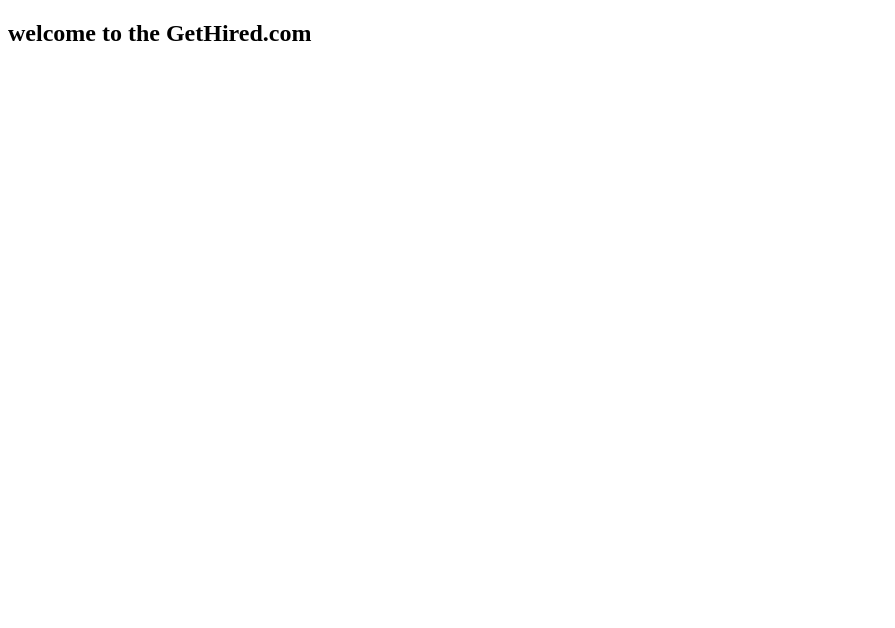
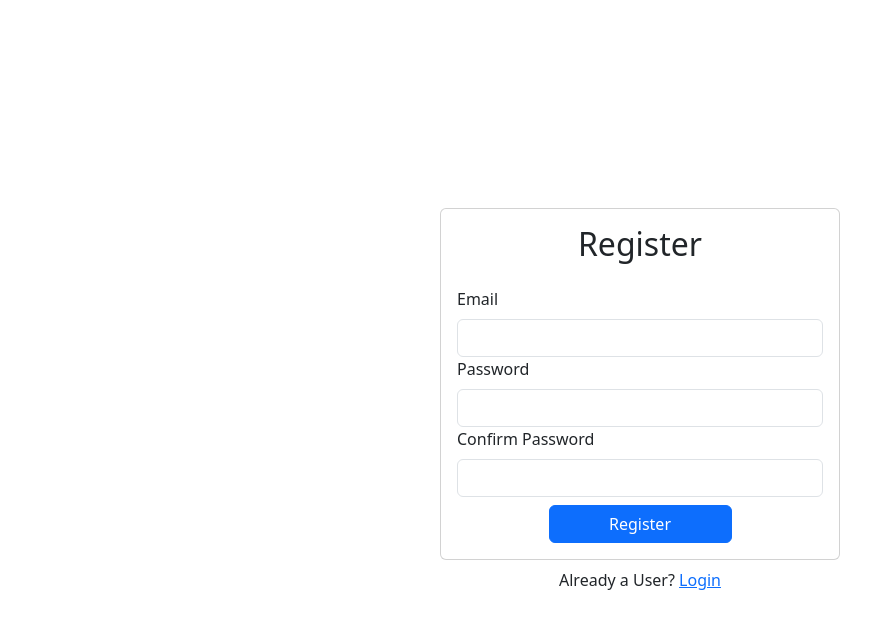
Before and after one commit to A2Basit/gethired, a React (Vite) app: page /register in a window 1280 px wide. Shown: the top 628 px of the page, without its empty margins (0-895 px from the left). Built offline with nearby package versions, Linux system fonts and the light colour scheme; no server answers.

Commit message:
created login and registration page to authenticate user.

```diff
--- a/src/App.jsx
+++ b/src/App.jsx
@@ -1,11 +1,29 @@
-import { useState } from 'react'
-import reactLogo from './assets/react.svg'
-import viteLogo from '/vite.svg'
+import { Container } from "react-bootstrap";
+import { Route, Routes } from "react-router-dom";
+import Register from "./pages/register";
+import Login from "./pages/login";
+import AuthRoute from "./components/AuthRoute";
+import Home from "./pages/Home";
 
-function App(){
+const App = () => {
   return (
-    <h2>welcome to the GetHired.com</h2>
-  )
-}
+    <>
+      <Container
+        className="d-flex align-items-center justify-content-center"
+        style={{ minHeight: "100vh" }}>
+        <div className="w-100" style={{ maxWidth: "400px" }}>
+          <Routes>
+            <Route element={<AuthRoute />}>
+              <Route path="/" element={<Home />} />
+              <Route path="/home" element={<Home />} />
+            </Route>
+            <Route path="/register" element={<Register />} />
+            <Route path="/login" element={<Login />} />
+          </Routes>
+        </div>
+      </Container>
+    </>
+  );
+};
 
-export default App
+export default App;
--- /dev/null
+++ b/src/components/AuthRoute.jsx
@@ -0,0 +1,15 @@
+import { useAuth } from "../context/AuthProvider";
+import { Navigate, Outlet, useLocation } from "react-router-dom";
+
+const AuthRoute = () => {
+  const { user } = useAuth();
+  const location = useLocation();
+
+  return user ? (
+    <Outlet />
+  ) : (
+    <Navigate to={"/login"} replace state={{ path: location.pathname }} />
+  );
+};
+
+export default AuthRoute;
--- /dev/null
+++ b/src/context/AuthProvider.jsx
@@ -0,0 +1,33 @@
+import { createContext, useContext, useEffect, useState } from "react";
+import { supabase } from "../../supabase/config";
+const AuthContext = createContext({});
+
+export const useAuth = () => useContext(AuthContext);
+
+const login = (email, password) =>
+  supabase.auth.signInWithPassword({ email, password });
+
+const AuthProvider = ({ children }) => {
+  const [user, setUser] = useState(null);
+  const [auth, setAuth] = useState(false);
+
+  useEffect(() => {
+    const { data } = supabase.auth.onAuthStateChange((event, session) => {
+      if (event === "SIGNED_IN") {
+        setUser(session.user);
+        setAuth(true);
+      }
+    });
+    return () => {
+      data.subscription.unsubscribe();
+    };
+  }, []);
+
+  return (
+    <AuthContext.Provider value={{ user, login }}>
+      {children}
+    </AuthContext.Provider>
+  );
+};
+
+export default AuthProvider;
--- a/src/main.jsx
+++ b/src/main.jsx
@@ -1,10 +1,17 @@
-import { StrictMode } from 'react'
-import { createRoot } from 'react-dom/client'
-import App from './App.jsx'
-import './index.css'
+import "bootstrap/dist/css/bootstrap.min.css";
+import React from "react";
+import ReactDOM from "react-dom/client";
+import App from "./App";
+import "./index.css";
+import { BrowserRouter } from "react-router-dom";
+import AuthProvider from "./context/AuthProvider";
 
-createRoot(document.getElementById('root')).render(
-  <StrictMode>
-    <App />
-  </StrictMode>,
-)
+ReactDOM.createRoot(document.getElementById("root")).render(
+  <React.StrictMode>
+    <BrowserRouter>
+      <AuthProvider>
+        <App />
+      </AuthProvider>
+    </BrowserRouter>
+  </React.StrictMode>
+);
--- /dev/null
+++ b/src/pages/Home.jsx
@@ -0,0 +1,10 @@
+import React from "react";
+import { useAuth } from "../context/AuthProvider";
+
+const Home = () => {
+  const { user } = useAuth();
+
+  return <div>You are logged in and your email address is {user.email}</div>;
+};
+
+export default Home;
--- /dev/null
+++ b/src/pages/Register.jsx
@@ -0,0 +1,95 @@
+import { useRef, useState } from "react";
+import { Alert, Button, Card, Form } from "react-bootstrap";
+import { Link } from "react-router-dom";
+import { supabase } from "../../supabase/config";
+const Register = () => {
+  const emailRef = useRef(null);
+  const passwordRef = useRef(null);
+  const confirmPasswordRef = useRef(null);
+  const [errorMsg, setErrorMsg] = useState("");
+  const [msg, setMsg] = useState("");
+  const [loading, setLoading] = useState(false);
+
+  const register = (email, password) =>
+    supabase.auth.signUp({ email, password });
+
+  const handleSubmit = async (e) => {
+    e.preventDefault();
+    if (
+      !passwordRef.current?.value ||
+      !emailRef.current?.value ||
+      !confirmPasswordRef.current?.value
+    ) {
+      setErrorMsg("Please fill all the fields");
+      return;
+    }
+    if (passwordRef.current.value !== confirmPasswordRef.current.value) {
+      setErrorMsg("Passwords doesn't match");
+      return;
+    }
+    try {
+      setErrorMsg("");
+      setLoading(true);
+      const { data, error } = await register(
+        emailRef.current.value,
+        passwordRef.current.value
+      );
+      if (!error && data) {
+        setMsg(
+          "Registration Successful. Check your email to confirm your account"
+        );
+      }
+    } catch (error) {
+      setErrorMsg("Error in Creating Account");
+    }
+    setLoading(false);
+  };
+
+  return (
+    <>
+      <Card>
+        <Card.Body>
+          <h2 className="text-center mb-4">Register</h2>
+          <Form onSubmit={handleSubmit}>
+            <Form.Group id="email">
+              <Form.Label>Email</Form.Label>
+              <Form.Control type="email" ref={emailRef} required />
+            </Form.Group>
+            <Form.Group id="password">
+              <Form.Label>Password</Form.Label>
+              <Form.Control type="password" ref={passwordRef} required />
+            </Form.Group>
+            <Form.Group id="confirm-password">
+              <Form.Label>Confirm Password</Form.Label>
+              <Form.Control type="password" ref={confirmPasswordRef} required />
+            </Form.Group>
+            {errorMsg && (
+              <Alert
+                variant="danger"
+                onClose={() => setErrorMsg("")}
+                dismissible
+              >
+                {errorMsg}
+              </Alert>
+            )}
+            {msg && (
+              <Alert variant="success" onClose={() => setMsg("")} dismissible>
+                {msg}
+              </Alert>
+            )}
+            <div className="text-center mt-2">
+              <Button disabled={loading} type="submit" className="w-50">
+                Register
+              </Button>
+            </div>
+          </Form>
+        </Card.Body>
+      </Card>
+      <div className="w-100 text-center mt-2">
+        Already a User? <Link to={"/login"}>Login</Link>
+      </div>
+    </>
+  );
+};
+
+export default Register;
--- /dev/null
+++ b/src/pages/login.jsx
@@ -0,0 +1,72 @@
+import { useRef, useState } from "react";
+import { Alert, Button, Card, Form } from "react-bootstrap";
+import { Link, useNavigate } from "react-router-dom";
+import { useAuth } from "../context/AuthProvider";
+
+const Login = () => {
+  const emailRef = useRef(null);
+  const passwordRef = useRef(null);
+  const [errorMsg, setErrorMsg] = useState("");
+  const [loading, setLoading] = useState(false);
+  const navigate = useNavigate();
+  const { login } = useAuth();
+
+  const handleSubmit = async (e) => {
+    e.preventDefault();
+    try {
+      setErrorMsg("");
+      setLoading(true);
+      if (!passwordRef.current?.value || !emailRef.current?.value) {
+        setErrorMsg("Please fill in the fields");
+        return;
+      }
+      const {
+        data: { user, session },
+        error
+      } = await login(emailRef.current.value, passwordRef.current.value);
+      if (error) setErrorMsg(error.message);
+      if (user && session) navigate("/");
+    } catch (error) {
+      setErrorMsg("Email or Password Incorrect");
+    }
+    setLoading(false);
+  };
+
+  return (
+    <>
+      <Card>
+        <Card.Body>
+          <h2 className="text-center mb-4">Login</h2>
+          <Form onSubmit={handleSubmit}>
+            <Form.Group id="email">
+              <Form.Label>Email</Form.Label>
+              <Form.Control type="email" ref={emailRef} required />
+            </Form.Group>
+            <Form.Group id="password">
+              <Form.Label>Password</Form.Label>
+              <Form.Control type="password" ref={passwordRef} required />
+            </Form.Group>
+            {errorMsg && (
+              <Alert
+                variant="danger"
+                onClose={() => setErrorMsg("")}
+                dismissible>
+                {errorMsg}
+              </Alert>
+            )}
+            <div className="text-center mt-2">
+              <Button disabled={loading} type="submit" className="w-50">
+                Login
+              </Button>
+            </div>
+          </Form>
+        </Card.Body>
+        <div className="w-100 text-center mt-2">
+          New User? <Link to={"/register"}>Register</Link>
+        </div>
+      </Card>
+    </>
+  );
+};
+
+export default Login;
```
Also changed, not shown: package.json (+10 -1 lines), 1 other file (tests, documents, lock files or other folders).
